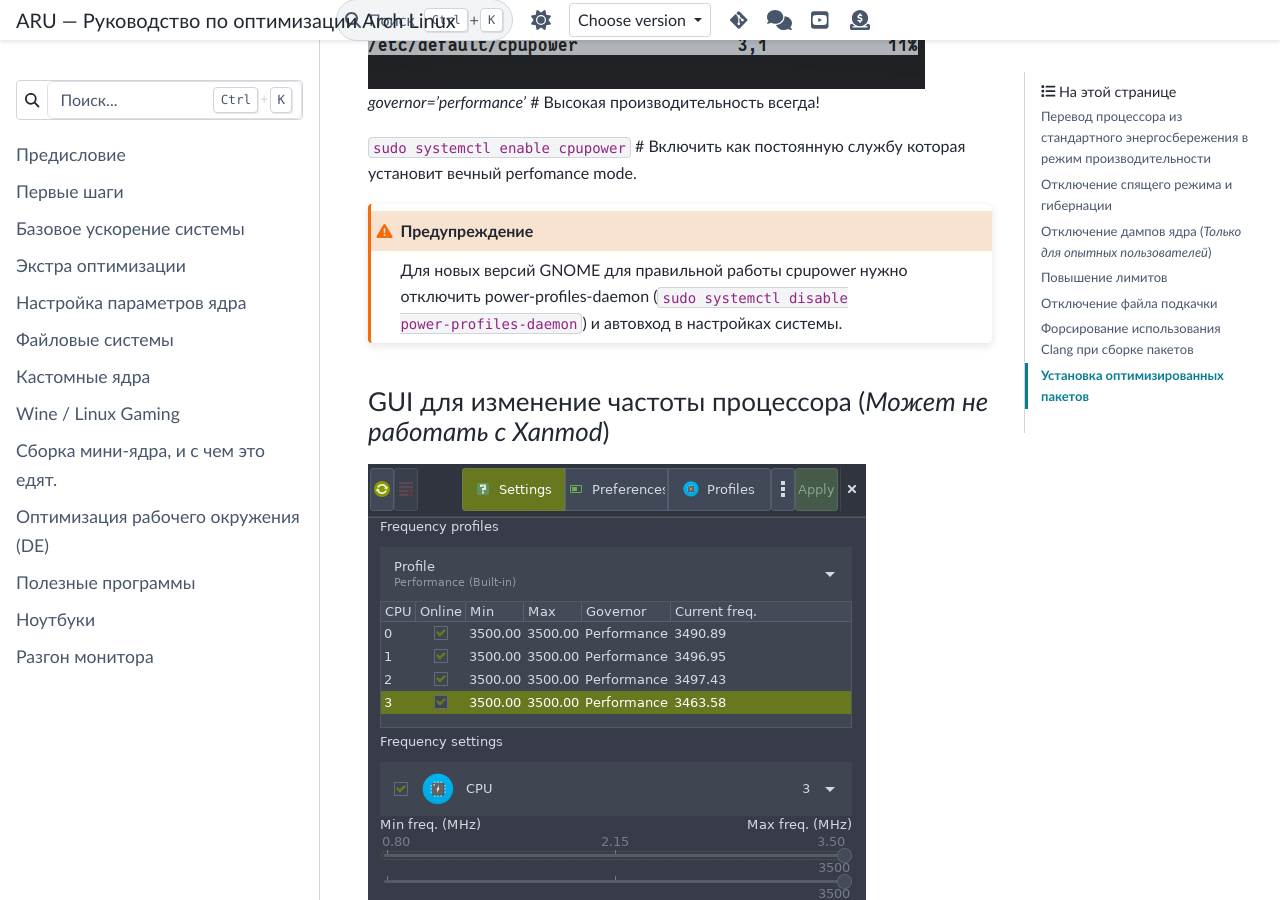
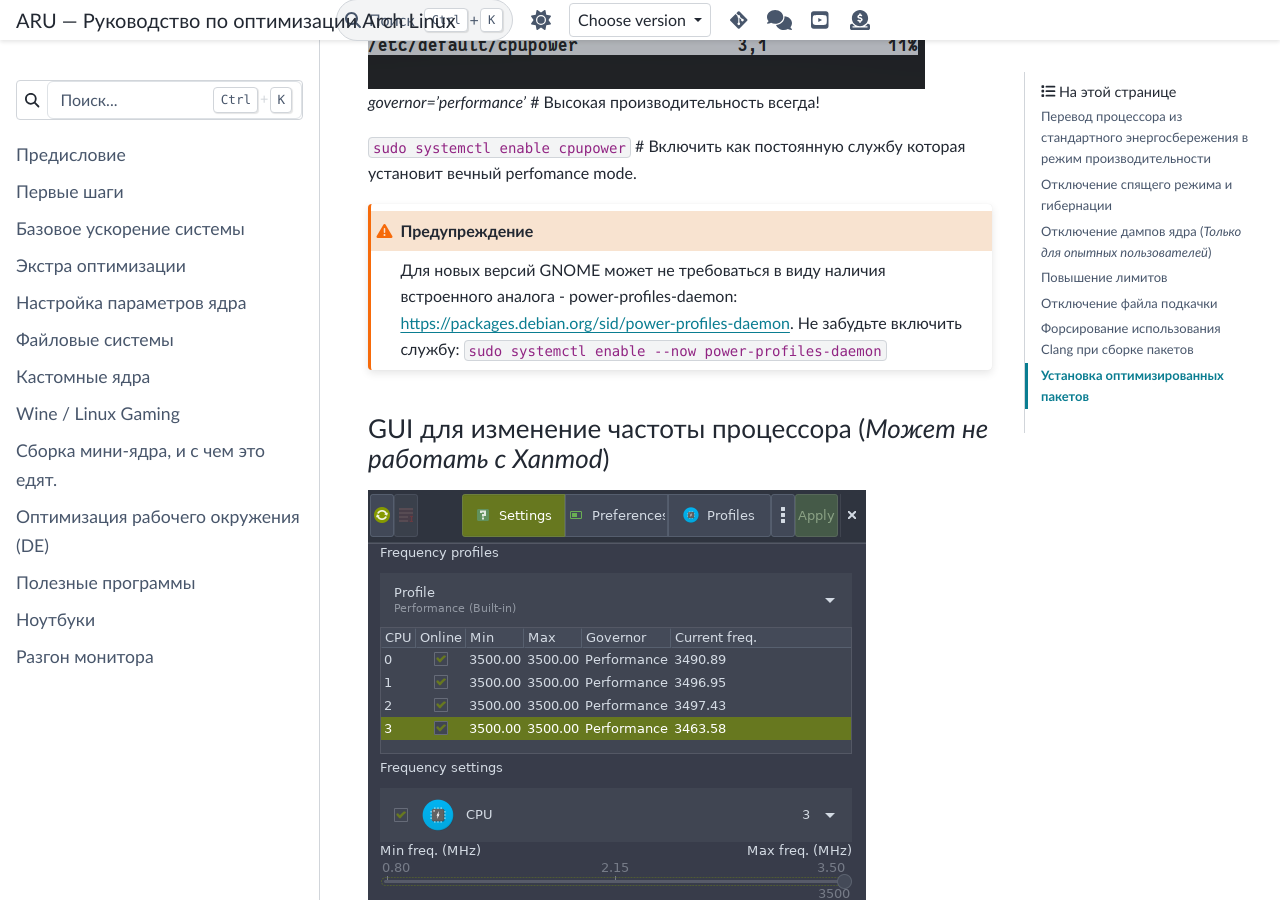
Before and after one commit to ventureoo/ARU, a Sphinx documentation site: the page built from docs/source/extra-optimizations.rst, in a window 1280 px wide and 900 px high, scrolled down 896 px. Built offline with Sphinx 7.4.7 and the PyData theme 0.15.4, drawn with Linux system fonts in a browser that asks for light colours.

Commit message:
extra-optimizations: Replace note about cpupower + GNOME

```diff
--- a/docs/source/extra-optimizations.rst
+++ b/docs/source/extra-optimizations.rst
@@ -40,9 +40,10 @@
 ``sudo systemctl enable cpupower`` # Включить как постоянную службу которая
 установит вечный perfomance mode.
 
-.. warning:: Для новых версий GNOME для правильной работы cpupower
-   нужно отключить power-profiles-daemon (``sudo systemctl disable
-   power-profiles-daemon``) и автовход в настройках системы.
+.. warning:: Для новых версий GNOME может не требоваться в виду
+   наличия встроенного аналога - power-profiles-daemon:
+   https://packages.debian.org/sid/power-profiles-daemon. Не забудьте
+   включить службу: ``sudo systemctl enable --now power-profiles-daemon``
 
 .. index:: cpupower, gui, frequencies, governor, performance
 .. _cpupower-gui:
```
